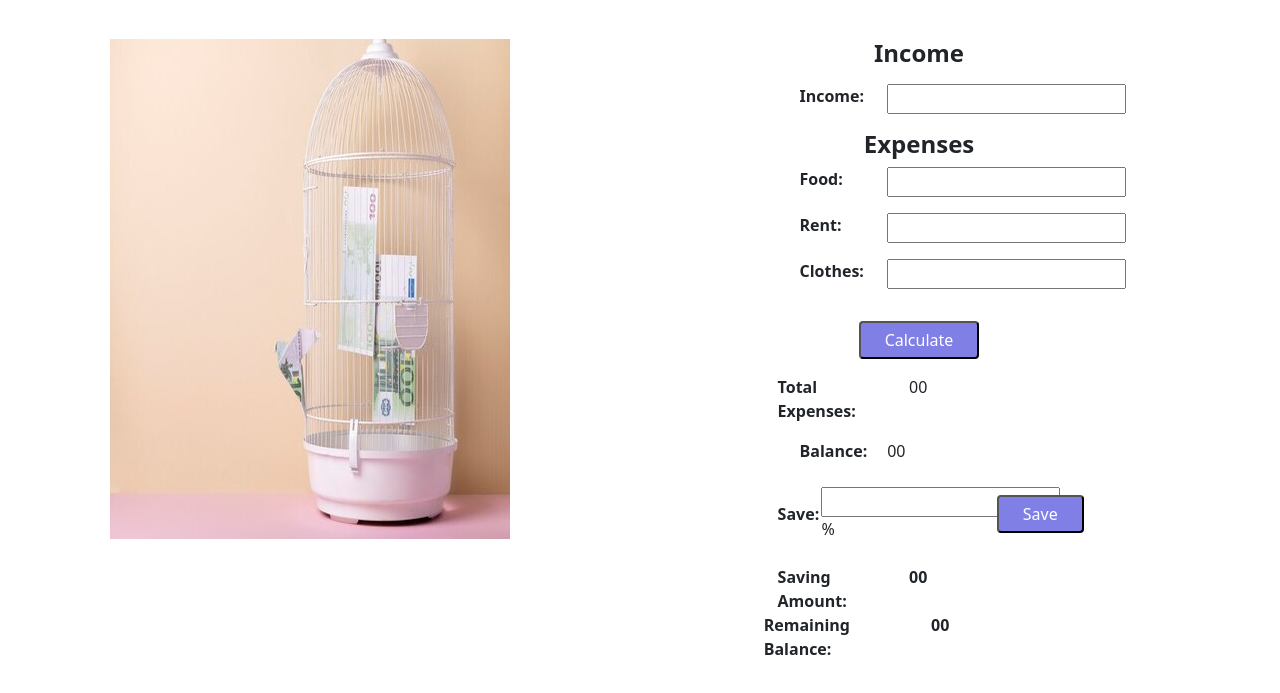
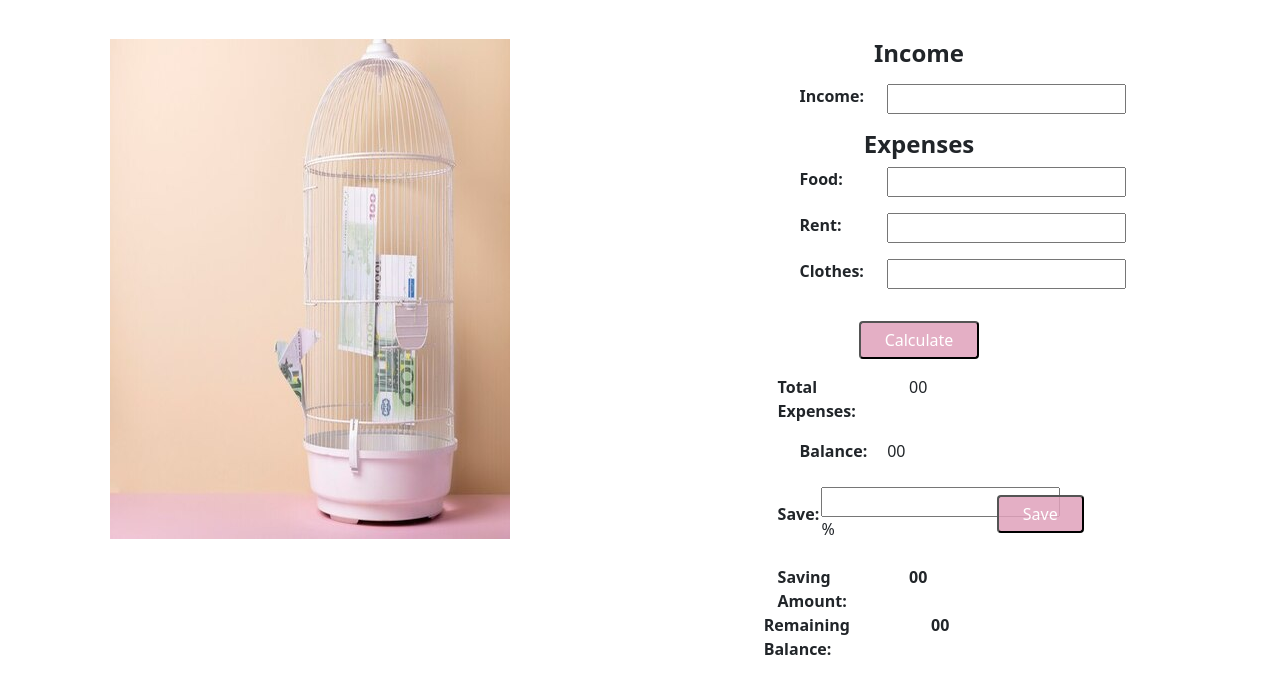
Before and after one commit to araf78/Income-calculation, a plain HTML site: page index.html in a window 1280 px wide. Shown: the part 97-790 px from the top of the page. Drawn offline with nearby package versions, Linux system fonts and the light colour scheme.

Commit message:
finishing part

```diff
--- a/css/style.css
+++ b/css/style.css
@@ -1,5 +1,5 @@
 .button{
-    background-color: rgb(127, 127, 230);
+    background-color: rgba(223, 161, 187, 0.849);
     padding: 5px;
     border-radius: 8px;
 }
```
